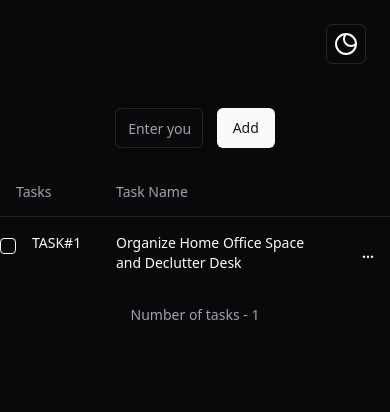
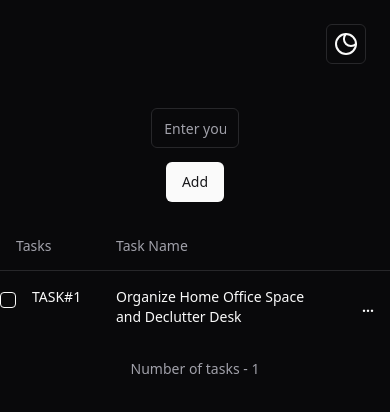
Before and after one commit to vamsy6/todo-app, a React (Vite) app: page / in a window 390 px wide. Shown: the top 412 px of the page. Built offline with nearby package versions, Linux system fonts and the light colour scheme.

Commit message:
Increased input size on smaller screens using Tailwind CSS

```diff
--- a/package.json
+++ b/package.json
@@ -20,6 +20,7 @@
     "class-variance-authority": "^0.7.0",
     "clsx": "^2.1.0",
     "framer-motion": "^10.18.0",
+    "gh-pages": "^6.1.1",
     "lucide-react": "^0.312.0",
     "next-themes": "^0.2.1",
     "react": "^18.2.0",
--- a/src/App.jsx
+++ b/src/App.jsx
@@ -30,9 +30,9 @@ function App() {
         <div className="dmode">
           <ModeToggle />
         </div>
-        <div className="container p-5 flex justify-center">
+        <div className="container p-5 flex flex-col items-center md:flex-row md:justify-center">
   <Input
-            className="w-3/12 mr-3.5"
+    className="w-3/12 mb-3.5 md:mr-3.5 md:mb-0"
     type="text"
     placeholder="Enter your tasks here"
   />
@@ -42,6 +42,7 @@ function App() {
   </Button>
   <Toaster />
 </div>
+
 
         <Table className=" w-3/20 mx-auto">
           <TableCaption>Number of tasks - 1</TableCaption>
```
Also changed, not shown: 1 other file (tests, documents, lock files or other folders). Lines whose indentation alone changed are shown as unchanged.
